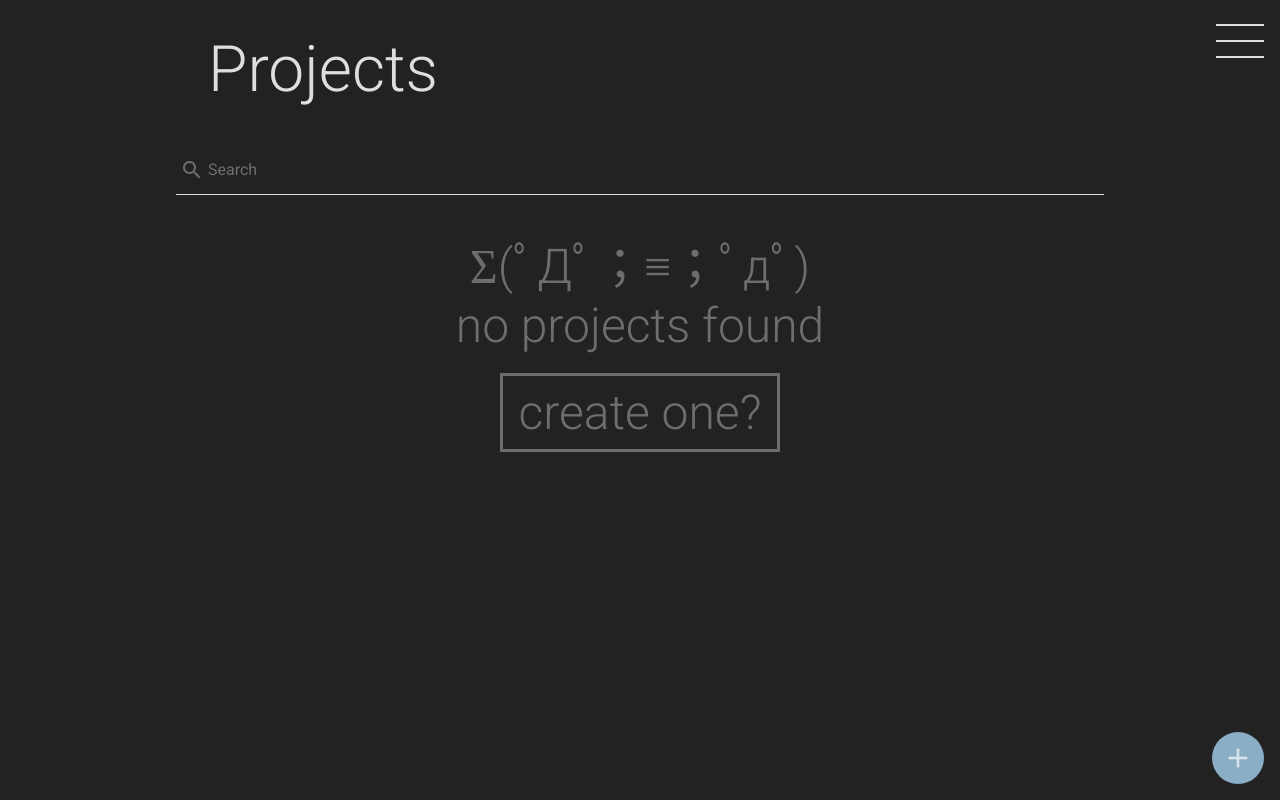
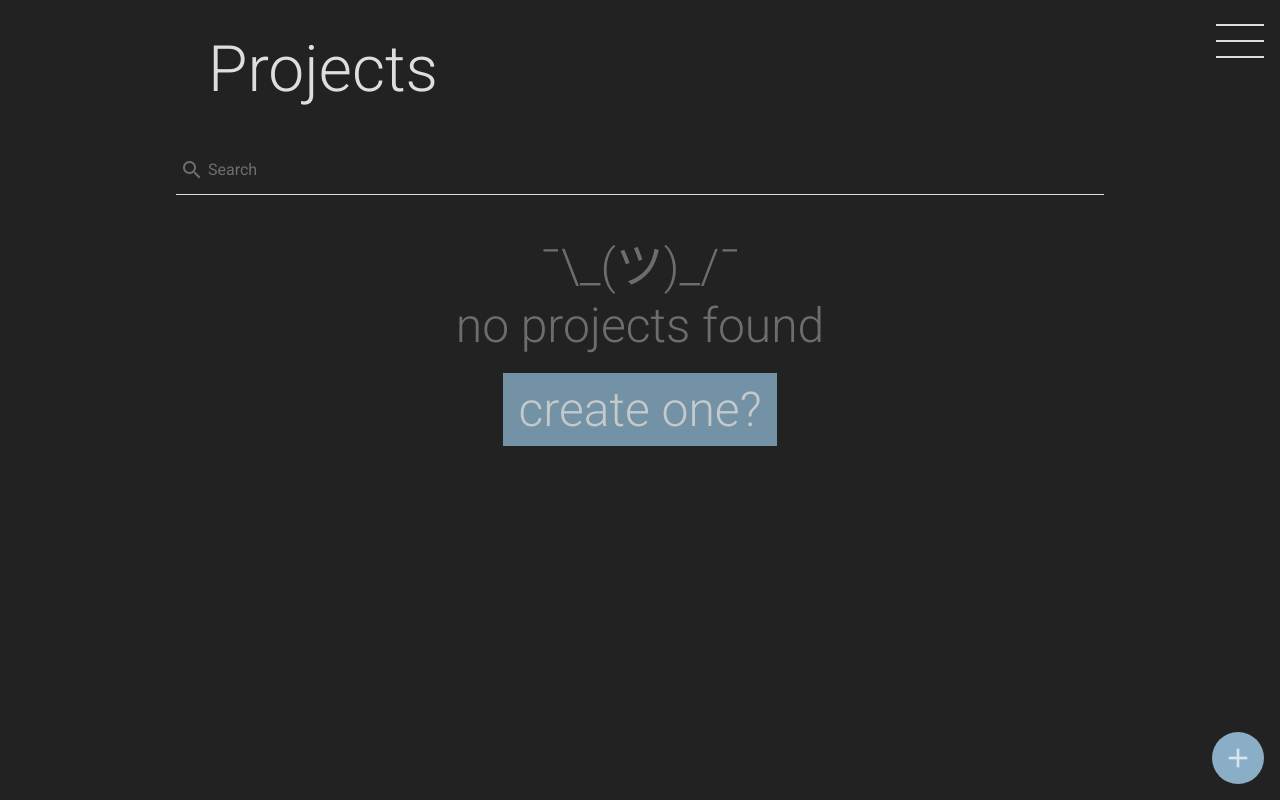
Before and after one commit to adenine-dev/pure-md-editor, a React (Create React App) app: page /app/projects in a window 1280 px wide. Built offline with nearby package versions, Linux system fonts and the light colour scheme; what mousetrap would draw is missing.

Commit message:
fixed some bugs also updated some stuff because i haven't worked on this in like 4 months because life got in the way hard.

```diff
--- a/src/components/EmoteError.js
+++ b/src/components/EmoteError.js
@@ -3,12 +3,7 @@ import { css } from 'aphrodite/no-important';
 
 import { themes } from "../assets/js/theme.js"
 
-
-
-export default class EmoteError extends Component {
-  constructor(props) {
-    super(props)
-    this.emotes = [
+const emotes = [
   "( 　ﾟ,_ゝﾟ)",
   "¯\\_(ツ)_/¯",
   "Σ(ﾟДﾟ；≡；ﾟдﾟ)",
@@ -20,12 +15,16 @@ export default class EmoteError extends Component {
   "(╯°□°）╯︵ ┻━┻",
   "(ﾟДﾟ)",
 ]
+
+export default class EmoteError extends Component {
+  constructor(props) {
+    super(props)
   }
   render() {
     return (
       <div className="error">
         <p className={ css(this.props.style) }>
-          { this.emotes[Math.floor(Math.random() * this.emotes.length)] }
+          { emotes[Math.floor(Math.random() * emotes.length)] }
         </p>
         { this.props.children }
       </div>
--- a/src/components/Notification.js
+++ b/src/components/Notification.js
@@ -66,7 +66,7 @@ export default class Notification extends Component {
     // console.log(!this.state.timedHide && !this.state.displayTimer);
     // console.log(!this.state.timedHide)
     // console.log(!this.state.displayTimer)
-    if(!this.state.timedHide && !this.state.displayTimer) {
+    if(this.state.timedHide && !this.state.displayTimer) {
       this.setState({displayTimer: setTimeout(() => {
         this.setState({ show: false })
         if(this.props.onClose) {
--- a/src/containers/ProjectList.js
+++ b/src/containers/ProjectList.js
@@ -59,7 +59,6 @@ export default class ProjectList extends Component {
       li: {
         flex: "3",
         minWidth: "0",
-
       },
       a: {
         color: themes[this.state.theme].color,
@@ -144,7 +143,9 @@ export default class ProjectList extends Component {
       },
       placeholderLink: {
         transition: "all 0.3s cubic-bezier(.25,.8,.25,1)",
-        border: "3px solid " + themes[this.state.theme].color,
+        backgroundColor: themes[this.state.theme].accent,
+        color: themes[this.state.theme].color,
+        opacity: "0.8",
         padding: "8px 16px",
         display: "table",
         margin: "0 auto",
@@ -233,7 +234,7 @@ export default class ProjectList extends Component {
     let notification = {...this.state.notification};
     notification.show = true
     notification.name = "warning"
-    notification.timeout = true
+    notification.timeout = false
     notification.value = (
       <div>
         <p>Are you sure you want to delete { name }</p>
```
Also changed, not shown: src/redux/actions/actionTypes.js (deleted, +0 -9 lines), src/redux/actions/index.js (deleted), src/redux/reducers/index.js (deleted), src/redux/reducers/settings.js (deleted), 1 other file (tests, documents, lock files or other folders). Lines whose indentation alone changed are shown as unchanged.
